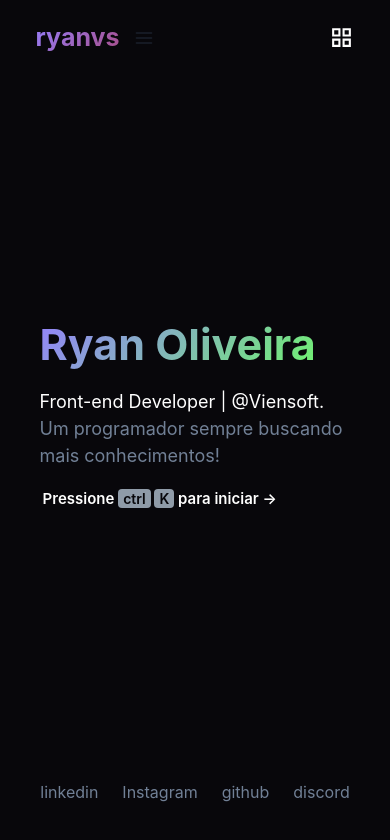
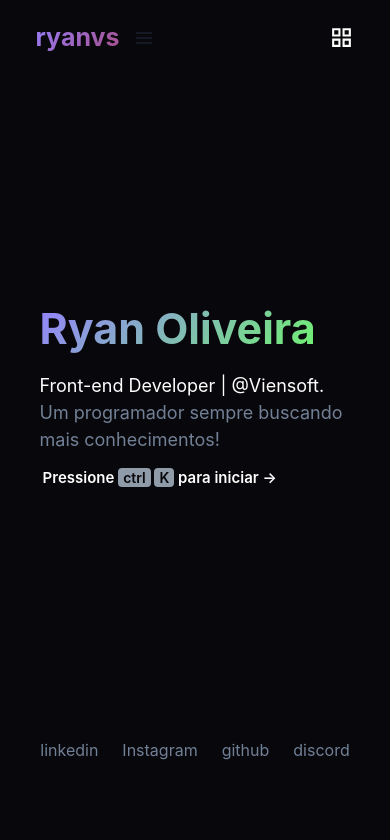
Before and after one commit to ryanoliveiragit/Portfolio-typescript, a Next.js app: page / in a window 390 px wide. Shown: the top 840 px of the page. Built offline with nearby package versions, Linux system fonts and the light colour scheme.

Commit message:
responsive footer

```diff
--- a/src/pages/index.tsx
+++ b/src/pages/index.tsx
@@ -12,7 +12,7 @@ export default function Home() {
     <>
       <Container>
         <Header />
-        <Flex h={"83vh"} w={"100%"} bg={"#08070b"}>
+        <Flex height={'78vh'} justify-content={'center'} w={"100%"} bg={"#08070b"}>
           <Center w={"100%"} fontSize={43} justify-content={"space-around"}>
             <Stack alignContent={'center'} flexWrap={'wrap'} alignItems={'stretch'} w={'100%'} p={5} spacing={3}>
               <Text fontWeight={700} className="gradient">
--- a/styles/GlobalStyles.css
+++ b/styles/GlobalStyles.css
@@ -1,8 +1,5 @@
 .rgb {
   color: aqua;
-}
-main {
-  background-color: red;
 }
 body {
   padding: 1% 5%;
@@ -53,7 +50,7 @@ body {
 }
 .buttonHome {
   color: white;
-  padding: 2% 1%;
+  padding: .5% 1%;
   font-size: 15px;
   font-weight: 600;
   text-align: start;
```
